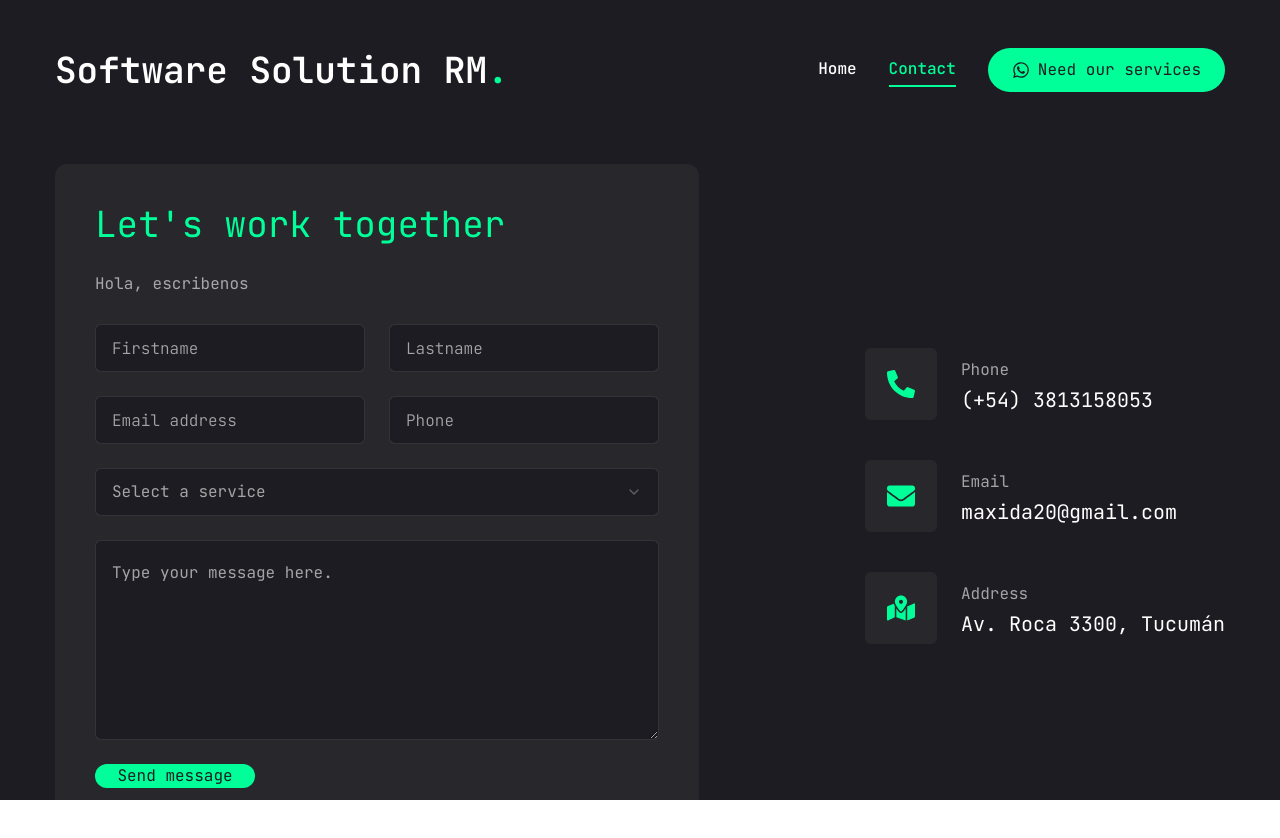
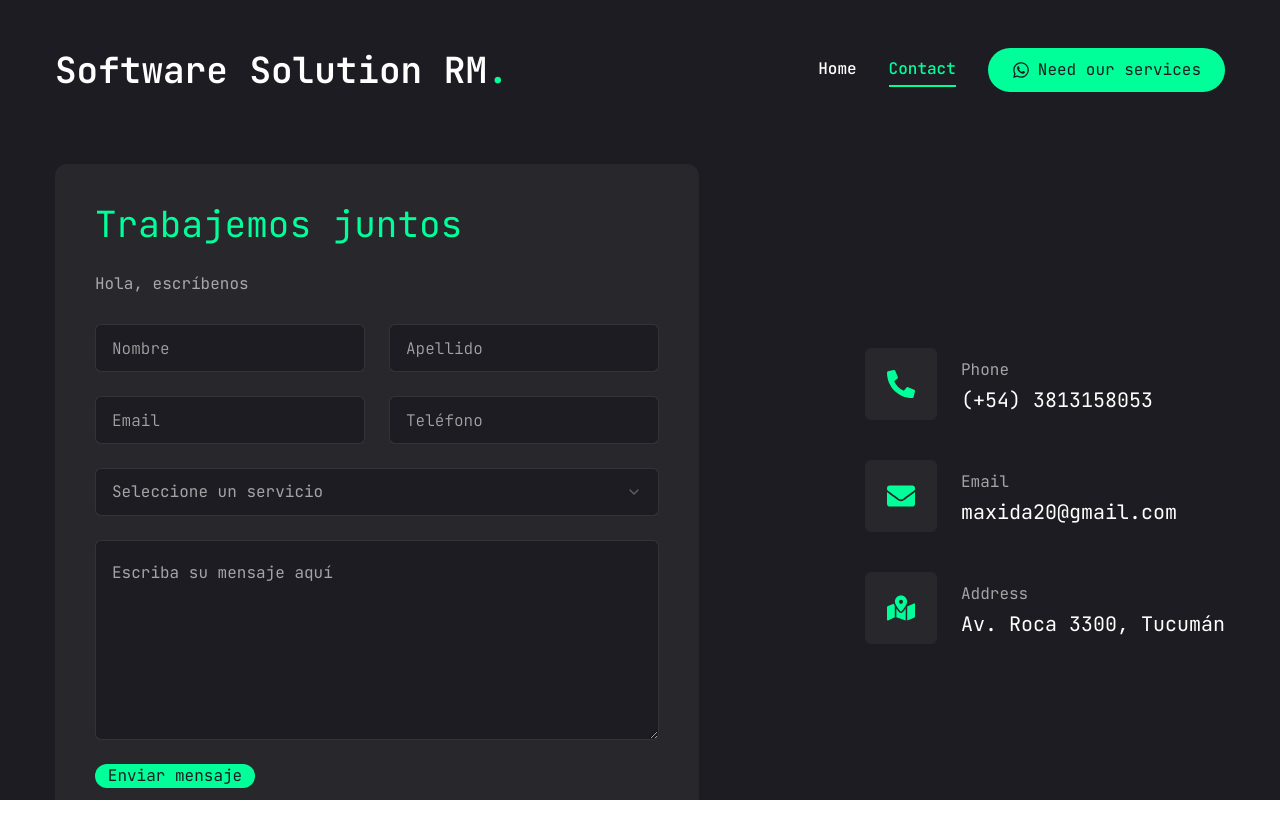
Before and after one commit to ruge23/SoftwareSolutionsRM, a Next.js app: page /contact in a window 1280 px wide. Shown: the top 838 px of the page. Built offline with nearby package versions, Linux system fonts and the light colour scheme.

Commit message:
image performance

```diff
--- a/app/contact/page.jsx
+++ b/app/contact/page.jsx
@@ -1,5 +1,6 @@
 "use client";
 
+import { useState } from "react";
 import { Button } from "@/components/ui/button";
 import { Input } from "@/components/ui/input";
 import { Textarea } from "@/components/ui/textarea";
@@ -12,8 +13,8 @@ import {
   SelectTrigger,
   SelectValue
 } from "@/components/ui/select";
-import { FaPhoneAlt, FaEnvelope, FaMapMarkedAlt} from "react-icons/fa";
-import { easeIn, motion } from "framer-motion";
+import { FaPhoneAlt, FaEnvelope, FaMapMarkedAlt } from "react-icons/fa";
+import { motion } from "framer-motion";
 
 const info = [
   {
@@ -32,7 +33,76 @@ const info = [
     description: "Av. Roca 3300, Tucumán"
   }
 ];
+
 const Contact = () => {
+  const [errors, setErrors] = useState({});
+  const [formData, setFormData] = useState({
+    firstname: '',
+    lastname: '',
+    email: '',
+    phone: '',
+    service: '',
+    message: ''
+  });
+
+  const handleChange = (e) => {
+    const { name, value } = e.target;
+    setFormData(prev => ({
+      ...prev,
+      [name]: value
+    }));
+    // Limpiar error cuando el usuario escribe
+    if (errors[name]) {
+      setErrors(prev => ({
+        ...prev,
+        [name]: null
+      }));
+    }
+  };
+
+  const handleSelectChange = (value) => {
+    setFormData(prev => ({
+      ...prev,
+      service: value
+    }));
+    if (errors.service) {
+      setErrors(prev => ({
+        ...prev,
+        service: null
+      }));
+    }
+  };
+
+  const validate = () => {
+    const newErrors = {};
+
+    if (!formData.firstname.trim()) newErrors.firstname = 'Nombre es requerido';
+    if (!formData.lastname.trim()) newErrors.lastname = 'Apellido es requerido';
+    if (!formData.email.trim()) {
+      newErrors.email = 'Email es requerido';
+    } else if (!/^\S+@\S+\.\S+$/.test(formData.email)) {
+      newErrors.email = 'Ingrese un email válido';
+    }
+    if (!formData.phone.trim()) newErrors.phone = 'Teléfono es requerido';
+    if (!formData.service) newErrors.service = 'Seleccione un servicio';
+    if (!formData.message.trim()) newErrors.message = 'Mensaje es requerido';
+
+    setErrors(newErrors);
+    return Object.keys(newErrors).length === 0;
+  };
+
+  const handleSubmit = (e) => {
+    e.preventDefault();
+    const isValid = validate();
+
+    if (isValid) {
+      // Aquí iría la lógica de envío del formulario
+      console.log('Formulario válido:', formData);
+      // Mostrar mensaje de éxito
+      alert('Formulario enviado correctamente');
+    }
+  };
+
   return (
     <motion.section
       initial={{ opacity: 0 }}
@@ -44,49 +114,87 @@ const Contact = () => {
     >
       <div className="container mx-auto">
         <div className="flex flex-col xl:flex-row gap-[30px]">
-            {/* form */}
+          {/* Form */}
           <div className="xl:h-[54%] order-2 xl:order-none">
-              <form className="flex flex-col gap-6 p-10 bg-[#27272c] rounded-xl">
-                <h3 className="text-4xl text-accent">Let's work together</h3>
-                <p className="text-white/60">
-                  Hola, escribenos
-                </p>
-                {/* input */}
+            <form
+              onSubmit={handleSubmit}
+              className="flex flex-col gap-6 p-10 bg-[#27272c] rounded-xl"
+              noValidate
+            >
+              <h3 className="text-4xl text-accent">Trabajemos juntos</h3>
+              <p className="text-white/60">Hola, escríbenos</p>
+
+              {/* Inputs - Añadida clase w-full para consistencia */}
               <div className="grid grid-cols-1 md:grid-cols-2 gap-6">
-                  <Input type="firstname" placeholder="Firstname" />
-                  <Input type="lastname" placeholder="Lastname" />
-                  <Input type="email" placeholder="Email address" />
-                  <Input type="phone" placeholder="Phone" />
+                {[
+                  { name: 'firstname', placeholder: 'Nombre', type: 'text' },
+                  { name: 'lastname', placeholder: 'Apellido', type: 'text' },
+                  { name: 'email', placeholder: 'Email', type: 'email' },
+                  { name: 'phone', placeholder: 'Teléfono', type: 'tel' }
+                ].map((field) => (
+                  <div className="space-y-2 w-full" key={field.name}>
+                    <Input
+                      type={field.type}
+                      name={field.name}
+                      placeholder={field.placeholder}
+                      value={formData[field.name]}
+                      onChange={handleChange}
+                      className={`w-full ${errors[field.name] ? "border-red-500" : ""}`}
+                    />
+                    {errors[field.name] && (
+                      <p className="text-red-500 text-sm">{errors[field.name]}</p>
+                    )}
                   </div>
-                {/* select */}
-                <Select>
-                  <SelectTrigger className="w-full">
-                    <SelectValue placeholder="Select a service" />
+                ))}
+              </div>
+
+              {/* Select - Añadidas clases para igualar tamaño */}
+              <div className="space-y-2 w-full">
+                <Select
+                  value={formData.service}
+                  onValueChange={handleSelectChange}
+                >
+                  <SelectTrigger className={`w-full ${errors.service ? "border-red-500" : ""}`}>
+                    <SelectValue placeholder="Seleccione un servicio" />
                   </SelectTrigger>
                   <SelectContent>
                     <SelectGroup>
-                      <SelectLabel>Select a service</SelectLabel>
-                      <SelectItem value="est">Web Development</SelectItem>
-                      <SelectItem value="mob">Mobile apps Development</SelectItem>
+                      <SelectLabel>Servicios</SelectLabel>
+                      <SelectItem value="web">Desarrollo Web</SelectItem>
+                      <SelectItem value="mobile">Desarrollo de Apps Móviles</SelectItem>
                     </SelectGroup>
                   </SelectContent>
                 </Select>
-                {/* textarea */}
+                {errors.service && (
+                  <p className="text-red-500 text-sm">{errors.service}</p>
+                )}
+              </div>
+
+              {/* Textarea - Ajustado para coincidir con el ancho */}
+              <div className="space-y-2 w-full">
                 <Textarea
-                  className="h-[200px]"
-                  placeholder="Type your message here."
+                  name="message"
+                  className={`w-full h-[200px] ${errors.message ? "border-red-500" : ""}`}
+                  placeholder="Escriba su mensaje aquí"
+                  value={formData.message}
+                  onChange={handleChange}
                 />
-                {/* btn */}
-                <Button size="md" className="max-w-40">
-                  Send message
+                {errors.message && (
+                  <p className="text-red-500 text-sm">{errors.message}</p>
+                )}
+              </div>
+
+              {/* Button */}
+              <Button type="submit" size="md" className="max-w-40">
+                Enviar mensaje
               </Button>
             </form>
           </div>
-            {/* info */}
+
+          {/* Info */}
           <div className="flex-1 flex items-center xl:justify-end order-1 xl:order-none mb-8 xl:mb-0">
             <ul className="flex flex-col gap-10">
-                {info.map((item, index) => {
-                  return (
+              {info.map((item, index) => (
                 <li key={index} className="flex items-center gap-6">
                   <div className="w-[52px] h-[52px] xl:w-[72px] xl:h-[72px] bg-[#27272c] text-accent rounded-md flex items-center justify-center">
                     <div className="text-[28px]">{item.icon}</div>
@@ -96,14 +204,13 @@ const Contact = () => {
                     <h3 className="text-xl">{item.description}</h3>
                   </div>
                 </li>
-                  )
-                })}
+              ))}
             </ul>
           </div>
         </div>
       </div>
     </motion.section>
-  )
-}
+  );
+};
 
-export default Contact
+export default Contact;
--- a/app/layout.jsx
+++ b/app/layout.jsx
@@ -13,8 +13,9 @@ const jetbrainsMono = JetBrains_Mono({
 });
 
 export const metadata = {
-  title: "Software Solution RM",
-  description: "Generated by create next app",
+  title: "Software Solution RM | Soluciones Tecnológicas Personalizadas",
+  description: "Digitalizamos tu empresa con software a medida. Soluciones inteligentes para impulsar tu crecimiento empresarial.",
+  keywords: "software a medida, desarrollo web, aplicaciones móviles, digitalización empresarial",
 };
 
 export default function RootLayout({ children }) {
--- a/package.json
+++ b/package.json
@@ -1,5 +1,5 @@
 {
-  "name": "rrg-portfolio",
+  "name": "softwaresolutionsrm",
   "version": "0.1.0",
   "private": true,
   "scripts": {
```
Also changed, not shown: components/Photo.jsx (+28 -21 lines). Lines whose indentation alone changed are shown as unchanged.
